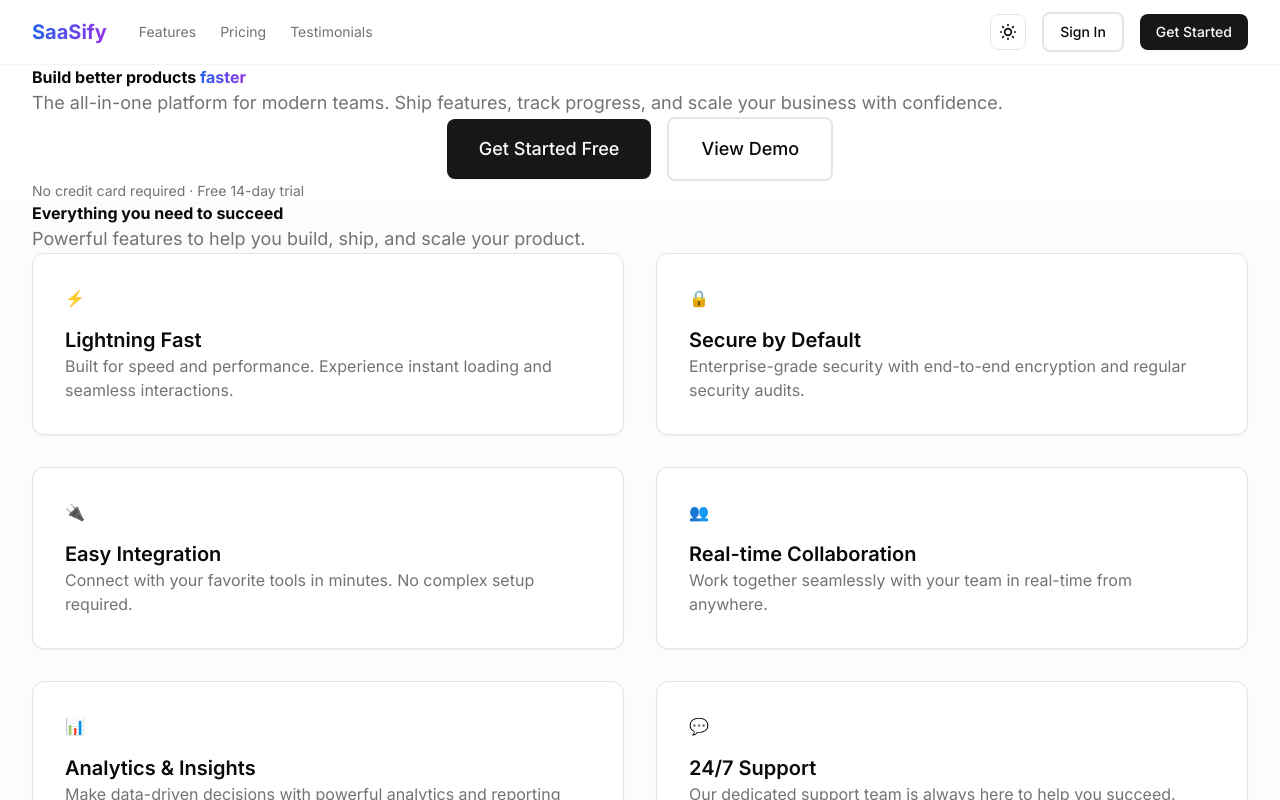
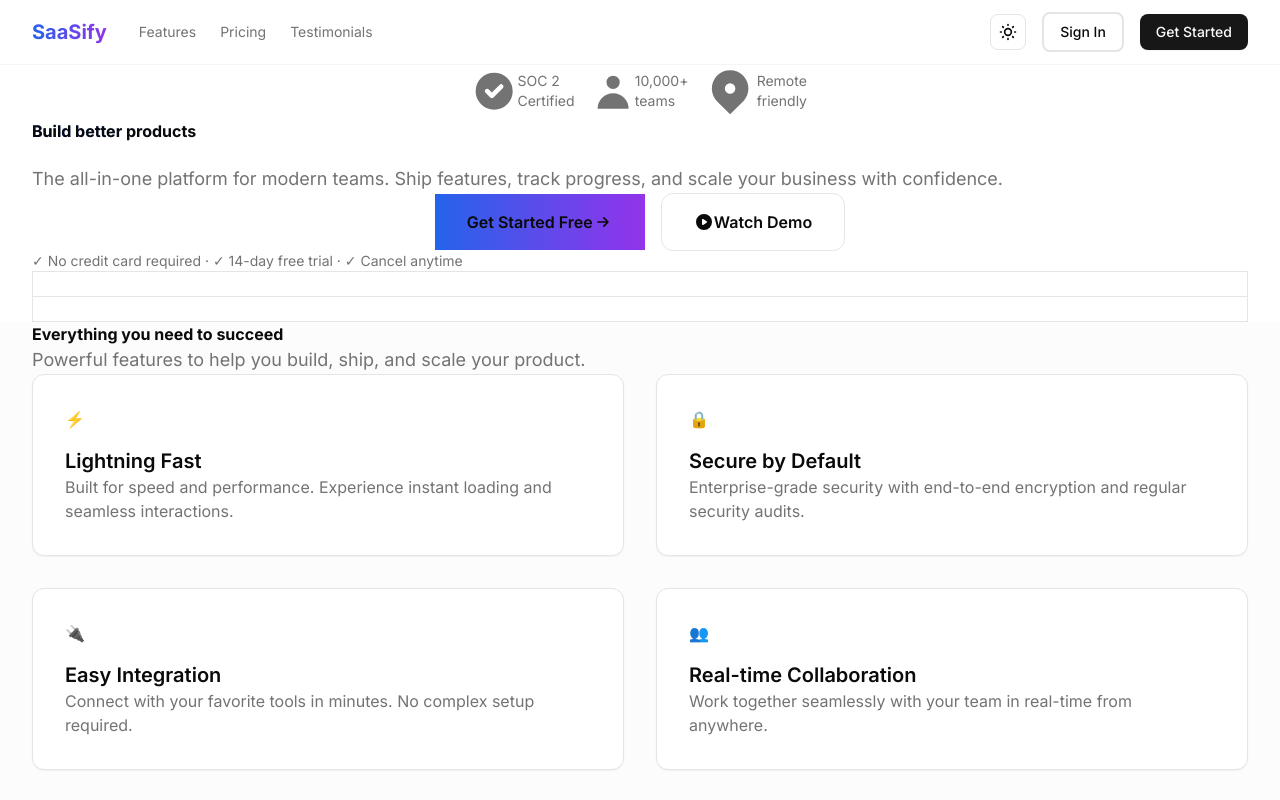
Before and after one commit to alielbasuonyy/saasify-landing-page, a Next.js app: page / in a window 1280 px wide. Shown: the top 800 px of the page. Built offline with nearby package versions, Linux system fonts and the light colour scheme.

Commit message:
feat: refactor hero section with premium design and 3D dashboard mockup

```diff
--- a/sections/Hero.tsx
+++ b/sections/Hero.tsx
@@ -6,60 +6,218 @@ import Button from '@/components/Button';
 
 export default function Hero() {
   return (
-    <section className="relative overflow-hidden pt-32 pb-32 sm:pt-40 sm:pb-48">
+    <section className="relative overflow-hidden bg-gradient-to-b from-background via-background to-muted/30 pt-32 pb-20 sm:pt-40 sm:pb-32 lg:pt-48">
       <Container>
-        <div className="mx-auto max-w-4xl text-center">
+        {/* Animated gradient spotlight */}
         <motion.div
+          className="absolute left-1/2 top-0 -z-10 -translate-x-1/2"
+          animate={{
+            opacity: [0.4, 0.6, 0.4],
+            scale: [1, 1.1, 1],
+          }}
+          transition={{
+            duration: 8,
+            repeat: Infinity,
+            ease: "easeInOut",
+          }}
+        >
+          <div className="h-[800px] w-[800px] rounded-full bg-gradient-to-r from-blue-600/30 via-purple-600/30 to-pink-600/20 blur-3xl" />
+        </motion.div>
+
+        {/* Secondary glow */}
+        <div className="absolute left-1/4 top-1/4 -z-10 h-[600px] w-[600px] rounded-full bg-purple-600/10 blur-3xl" />
+        <div className="absolute right-1/4 top-1/3 -z-10 h-[500px] w-[500px] rounded-full bg-blue-600/10 blur-3xl" />
+
+        <div className="relative mx-auto max-w-6xl">
+          <div className="text-center">
+            {/* Trust badges */}
+            <motion.div
+              className="mb-8 flex flex-wrap items-center justify-center gap-4 text-sm text-muted-foreground sm:gap-6"
               initial={{ opacity: 0, y: 20 }}
               animate={{ opacity: 1, y: 0 }}
               transition={{ duration: 0.6 }}
             >
-            <h1 className="text-4xl font-bold tracking-tight sm:text-6xl lg:text-7xl text-balance">
-              Build better products{' '}
-              <span className="bg-gradient-to-r from-blue-600 to-purple-600 bg-clip-text text-transparent">
-                faster
+              <div className="flex items-center gap-2">
+                <svg className="h-4 w-4 text-green-500" fill="currentColor" viewBox="0 0 20 20">
+                  <path fillRule="evenodd" d="M10 18a8 8 0 100-16 8 8 0 000 16zm3.707-9.293a1 1 0 00-1.414-1.414L9 10.586 7.707 9.293a1 1 0 00-1.414 1.414l2 2a1 1 0 001.414 0l4-4z" clipRule="evenodd" />
+                </svg>
+                <span>SOC 2 Certified</span>
+              </div>
+              <div className="flex items-center gap-2">
+                <svg className="h-4 w-4 text-blue-500" fill="currentColor" viewBox="0 0 20 20">
+                  <path d="M10 9a3 3 0 100-6 3 3 0 000 6zm-7 9a7 7 0 1114 0H3z" />
+                </svg>
+                <span>10,000+ teams</span>
+              </div>
+              <div className="flex items-center gap-2">
+                <svg className="h-4 w-4 text-purple-500" fill="currentColor" viewBox="0 0 20 20">
+                  <path fillRule="evenodd" d="M5.05 4.05a7 7 0 119.9 9.9L10 18.9l-4.95-4.95a7 7 0 010-9.9zM10 11a2 2 0 100-4 2 2 0 000 4z" clipRule="evenodd" />
+                </svg>
+                <span>Remote friendly</span>
+              </div>
+            </motion.div>
+
+            {/* Main headline with glow effect */}
+            <motion.div
+              initial={{ opacity: 0, y: 30 }}
+              animate={{ opacity: 1, y: 0 }}
+              transition={{ duration: 0.8, delay: 0.1 }}
+              className="relative"
+            >
+              <h1 className="relative text-5xl font-bold tracking-tight sm:text-7xl lg:text-8xl xl:text-9xl">
+                <span className="relative inline-block">
+                  <span className="absolute inset-0 blur-2xl opacity-30 bg-gradient-to-r from-blue-600 via-purple-600 to-pink-600 bg-clip-text">
+                    Build better products
+                  </span>
+                  <span className="relative bg-gradient-to-r from-foreground via-foreground to-foreground/80 bg-clip-text text-transparent">
+                    Build better products
+                  </span>
+                </span>
+                <br />
+                <span className="relative mt-2 inline-block bg-gradient-to-r from-blue-600 via-purple-600 to-pink-600 bg-clip-text text-transparent">
+                  <span className="absolute inset-0 blur-xl opacity-50">
+                    10x faster
+                  </span>
+                  <span className="relative">10x faster</span>
                 </span>
               </h1>
             </motion.div>
 
+            {/* Subheadline */}
             <motion.p
-            className="mt-6 text-lg leading-8 text-muted-foreground sm:text-xl max-w-2xl mx-auto"
+              className="mx-auto mt-8 max-w-2xl text-lg leading-relaxed text-muted-foreground sm:text-xl lg:text-2xl"
               initial={{ opacity: 0, y: 20 }}
               animate={{ opacity: 1, y: 0 }}
-            transition={{ duration: 0.6, delay: 0.1 }}
+              transition={{ duration: 0.8, delay: 0.2 }}
             >
               The all-in-one platform for modern teams. Ship features, track progress,
               and scale your business with confidence.
             </motion.p>
 
+            {/* CTA Buttons with glassmorphism */}
             <motion.div
-            className="mt-10 flex flex-col items-center justify-center gap-4 sm:flex-row"
+              className="mt-12 flex flex-col items-center justify-center gap-4 sm:flex-row"
               initial={{ opacity: 0, y: 20 }}
               animate={{ opacity: 1, y: 0 }}
-            transition={{ duration: 0.6, delay: 0.2 }}
+              transition={{ duration: 0.8, delay: 0.3 }}
             >
-            <Button size="lg" className="min-w-[200px] shadow-lg hover:shadow-xl">
+              <button className="group relative inline-flex items-center justify-center overflow-hidden rounded-xl bg-gradient-to-r from-blue-600 to-purple-600 px-8 py-4 text-base font-semibold text-white shadow-xl transition-all hover:shadow-2xl hover:shadow-blue-600/50 sm:px-10 sm:py-5 sm:text-lg">
+                <span className="absolute inset-0 bg-gradient-to-r from-blue-600 to-purple-600 opacity-0 transition-opacity group-hover:opacity-100" />
+                <span className="relative flex items-center gap-2">
                   Get Started Free
-            </Button>
-            <Button variant="outline" size="lg" className="min-w-[200px]">
-              View Demo
-            </Button>
+                  <svg className="h-5 w-5 transition-transform group-hover:translate-x-1" fill="none" stroke="currentColor" viewBox="0 0 24 24">
+                    <path strokeLinecap="round" strokeLinejoin="round" strokeWidth={2} d="M13 7l5 5m0 0l-5 5m5-5H6" />
+                  </svg>
+                </span>
+              </button>
+
+              <button className="group relative inline-flex items-center justify-center overflow-hidden rounded-xl border border-border/50 bg-background/50 px-8 py-4 text-base font-semibold backdrop-blur-sm transition-all hover:border-border hover:bg-background/80 sm:px-10 sm:py-5 sm:text-lg">
+                <span className="relative flex items-center gap-2">
+                  <svg className="h-5 w-5" fill="currentColor" viewBox="0 0 20 20">
+                    <path fillRule="evenodd" d="M10 18a8 8 0 100-16 8 8 0 000 16zM9.555 7.168A1 1 0 008 8v4a1 1 0 001.555.832l3-2a1 1 0 000-1.664l-3-2z" clipRule="evenodd" />
+                  </svg>
+                  Watch Demo
+                </span>
+              </button>
             </motion.div>
 
+            {/* Trust indicators */}
             <motion.div
               className="mt-8 text-sm text-muted-foreground"
               initial={{ opacity: 0 }}
               animate={{ opacity: 1 }}
-            transition={{ duration: 0.6, delay: 0.3 }}
+              transition={{ duration: 0.8, delay: 0.4 }}
             >
-            No credit card required · Free 14-day trial
+              ✓ No credit card required · ✓ 14-day free trial · ✓ Cancel anytime
             </motion.div>
           </div>
 
-        {/* Background decoration */}
+          {/* Product mockup with 3D tilt */}
+          <motion.div
+            className="relative mx-auto mt-20 max-w-5xl sm:mt-24 lg:mt-32"
+            initial={{ opacity: 0, y: 40 }}
+            animate={{ opacity: 1, y: 0 }}
+            transition={{ duration: 1, delay: 0.5 }}
+          >
+            <div className="relative">
+              {/* Glow effect behind mockup */}
+              <div className="absolute inset-0 -z-10 bg-gradient-to-t from-blue-600/20 via-purple-600/20 to-transparent blur-3xl" />
+
+              {/* Dashboard mockup */}
+              <div className="relative overflow-hidden rounded-2xl border border-border/50 bg-gradient-to-br from-background/95 to-background/50 p-2 shadow-2xl backdrop-blur-sm sm:rounded-3xl lg:p-3">
+                <div className="aspect-video overflow-hidden rounded-xl bg-gradient-to-br from-muted/80 to-muted sm:rounded-2xl">
+                  {/* Simulated dashboard interface */}
+                  <div className="flex h-full w-full flex-col">
+                    {/* Top bar */}
+                    <div className="flex items-center justify-between border-b border-border/30 px-4 py-3">
+                      <div className="flex gap-2">
+                        <div className="h-3 w-3 rounded-full bg-red-500/80" />
+                        <div className="h-3 w-3 rounded-full bg-yellow-500/80" />
+                        <div className="h-3 w-3 rounded-full bg-green-500/80" />
+                      </div>
+                      <div className="flex gap-2">
+                        <div className="h-6 w-16 rounded bg-muted-foreground/10" />
+                        <div className="h-6 w-16 rounded bg-muted-foreground/10" />
+                      </div>
+                    </div>
+
+                    {/* Content area */}
+                    <div className="flex flex-1 gap-4 p-4">
+                      {/* Sidebar */}
+                      <div className="w-1/4 space-y-2">
+                        <div className="h-8 rounded bg-muted-foreground/10" />
+                        <div className="h-8 rounded bg-blue-600/20" />
+                        <div className="h-8 rounded bg-muted-foreground/10" />
+                        <div className="h-8 rounded bg-muted-foreground/10" />
+                      </div>
+
+                      {/* Main content */}
+                      <div className="flex-1 space-y-3">
+                        <div className="h-10 w-2/3 rounded bg-muted-foreground/10" />
+                        <div className="grid grid-cols-3 gap-3">
+                          <div className="h-24 rounded-lg bg-gradient-to-br from-blue-600/20 to-blue-600/10 p-3">
+                            <div className="mb-2 h-3 w-16 rounded bg-blue-600/30" />
+                            <div className="h-6 w-12 rounded bg-blue-600/40" />
+                          </div>
+                          <div className="h-24 rounded-lg bg-gradient-to-br from-purple-600/20 to-purple-600/10 p-3">
+                            <div className="mb-2 h-3 w-16 rounded bg-purple-600/30" />
+                            <div className="h-6 w-12 rounded bg-purple-600/40" />
+                          </div>
+                          <div className="h-24 rounded-lg bg-gradient-to-br from-pink-600/20 to-pink-600/10 p-3">
+                            <div className="mb-2 h-3 w-16 rounded bg-pink-600/30" />
+                            <div className="h-6 w-12 rounded bg-pink-600/40" />
+                          </div>
+                        </div>
+                        <div className="h-32 rounded-lg bg-muted-foreground/5" />
+                      </div>
+                    </div>
+                  </div>
+                </div>
+              </div>
+            </div>
+          </motion.div>
+
+          {/* Floating particles */}
           <div className="absolute inset-0 -z-10 overflow-hidden">
-          <div className="absolute left-1/2 top-0 -translate-x-1/2">
-            <div className="h-[600px] w-[600px] rounded-full bg-gradient-to-r from-blue-600/20 to-purple-600/20 blur-3xl" />
+            {[...Array(6)].map((_, i) => (
+              <motion.div
+                key={i}
+                className="absolute h-2 w-2 rounded-full bg-gradient-to-r from-blue-600/30 to-purple-600/30"
+                style={{
+                  left: `${Math.random() * 100}%`,
+                  top: `${Math.random() * 100}%`,
+                }}
+                animate={{
+                  y: [0, -30, 0],
+                  opacity: [0.2, 0.5, 0.2],
+                }}
+                transition={{
+                  duration: 3 + Math.random() * 2,
+                  repeat: Infinity,
+                  delay: Math.random() * 2,
+                }}
+              />
+            ))}
           </div>
         </div>
       </Container>
```
Lines whose indentation alone changed are shown as unchanged.
